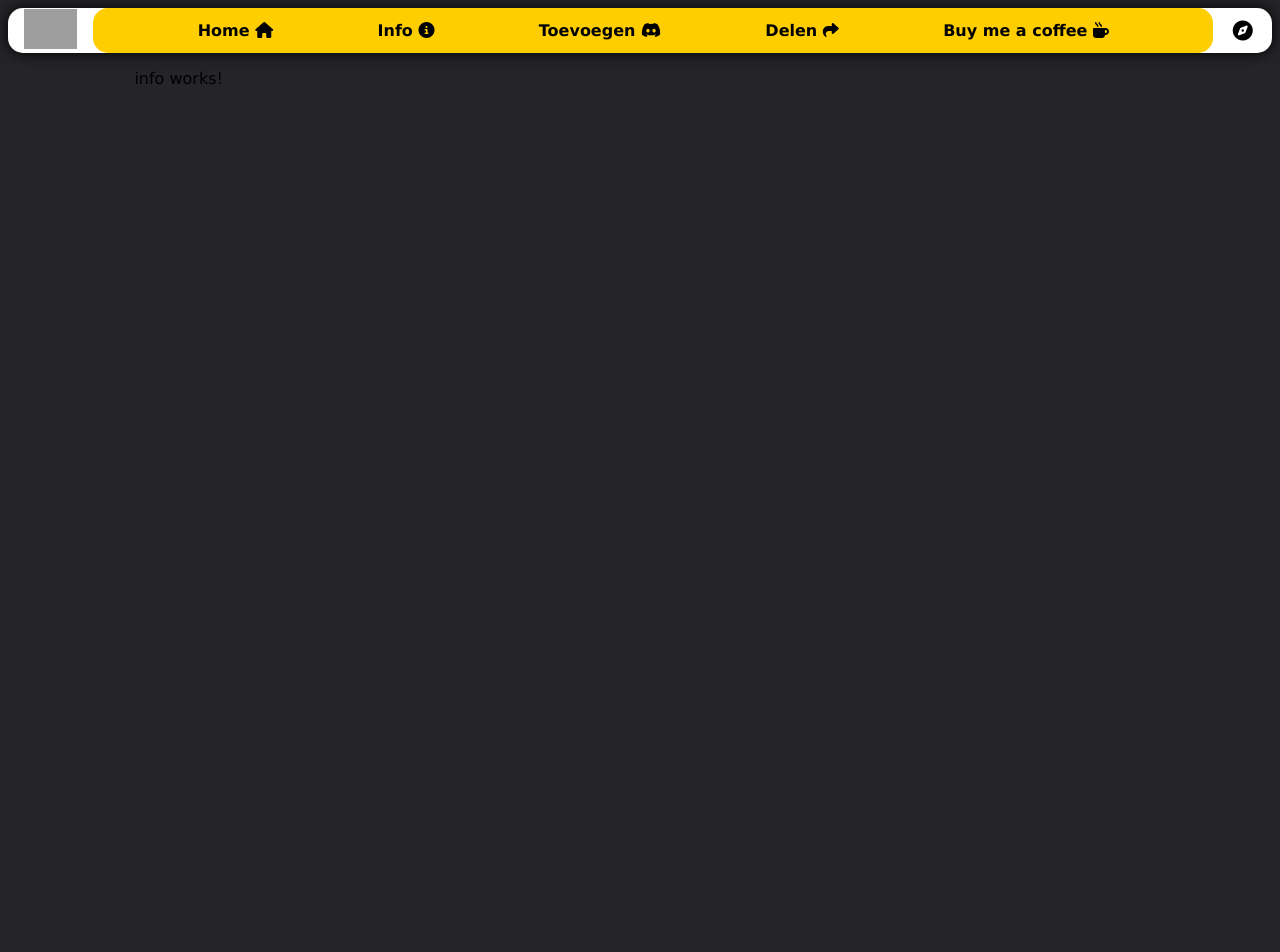
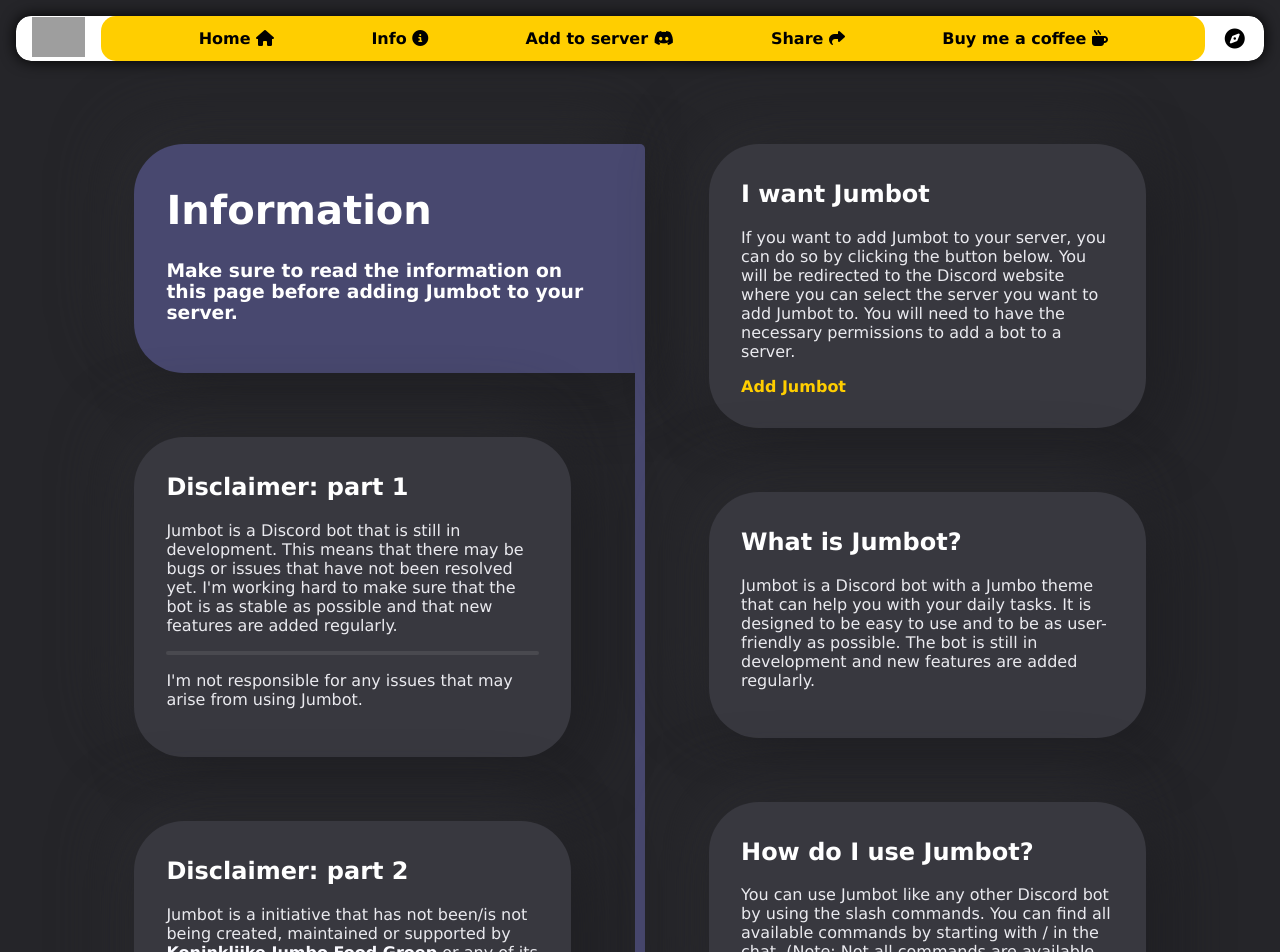
Before and after one commit to JordyDevrix/jumbot-site-src, an Angular app: page /info in a window 1280 px wide. Shown: the top 952 px of the page. Before the commit the page ends 800 px from the top, so only its background shows below. Built offline with nearby package versions, Linux system fonts and the light colour scheme; grey boxes are pictures that could not be loaded.

Commit message:
added information

```diff
--- a/src/app/app.component.html
+++ b/src/app/app.component.html
@@ -1,4 +1,6 @@
-<app-navigation></app-navigation>
-<div class="main-container">
-  <router-outlet></router-outlet>
+<div class="app">
+  <app-navigation></app-navigation>
+  <div class="main-container">
+    <router-outlet></router-outlet>
+  </div>
 </div>
--- a/src/app/app.component.scss
+++ b/src/app/app.component.scss
@@ -5,4 +5,16 @@
 .main-container {
   margin-right: 10%;
   margin-left: 10%;
+  margin-top: 9em;
 }
+
+app-navigation {
+  position: fixed;
+  overflow: hidden;
+  border-radius: 15px;
+  top: 1em;
+  left: 1em;
+  right: 1em;
+  box-shadow: 0 0 15px #000000;
+
+}
--- a/src/app/info/info.component.html
+++ b/src/app/info/info.component.html
@@ -1 +1,72 @@
-<p>info works!</p>
+<div class="main-box">
+  <div class="contain">
+    <div class="foryourinfo">
+      <h1>Information</h1>
+      <h3>
+        Make sure to read the information on this page before adding Jumbot to your server.
+      </h3>
+    </div>
+    <div class="info-left">
+      <h2>Disclaimer: part 1</h2>
+      <p>
+        Jumbot is a Discord bot that is still in development. This means that there may be bugs or issues that have not
+        been resolved yet. I'm working hard to make sure that the bot is as stable as possible and that new features are
+        added regularly.
+      </p>
+      <hr>
+      <p>
+        I'm not responsible for any issues that may arise from using Jumbot.
+      </p>
+    </div>
+    <div class="info-left">
+      <h2>Disclaimer: part 2</h2>
+      <p>Jumbot is a initiative that has not been/is not being created, maintained or supported by <a
+        href="https://nl.wikipedia.org/wiki/Jumbo_Supermarkten">Koninklijke Jumbo Food Groep</a> or any of its
+        affiliates. This is a fan project and is not meant to be used for any commercial purposes. If you have any
+        questions or concerns, please contact me at <a href="mailto:info@dvrx.one"> info&#64;dvrx.one</a>
+      </p>
+      <hr>
+      <p>
+        The information provided by Jumbot ("we," "us," or "our") on jumbot.dvrx.one (the "Site") is for general
+        informational purposes only. All information on the Site is provided in good faith, however we make no
+        representation or warranty of any kind, express or implied,
+        regarding the accuracy, adequacy, validity, reliability, availability, or completeness of any information on the
+        Site. UNDER NO CIRCUMSTANCE SHALL WE HAVE ANY LIABILITY TO YOU FOR ANY LOSS OR DAMAGE
+        OF ANY KIND INCURRED AS A RESULT OF THE USE OF THE SITE OR RELIANCE ON ANY INFORMATION
+        PROVIDED ON THE SITE. YOUR USE OF THE SITE AND YOUR
+        RELIANCE ON ANY INFORMATION ON THE SITE IS SOLELY AT YOUR OWN RISK.
+      </p>
+    </div>
+  </div>
+  <div class=" centerline">
+    <div></div>
+  </div>
+  <div class="contain">
+    <div class="info-right">
+      <h2>I want Jumbot</h2>
+      <p>
+        If you want to add Jumbot to your server, you can do so by clicking the button below. You will be redirected to
+        the
+        Discord website where you can select the server you want to add Jumbot to. You will need to have the necessary
+        permissions to add a bot to a server.
+      </p>
+      <a
+        href="https://discord.com/oauth2/authorize?client_id=1214671466780565575&permissions=8&scope=applications.commands%20bot"
+        class="add-button">Add Jumbot</a>
+    </div>
+    <div class="info-right">
+      <h2>What is Jumbot?</h2>
+      <p>Jumbot is a Discord bot with a Jumbo theme that can help you with your daily tasks. It is designed to be easy
+        to use
+        and to be as user-friendly as possible. The bot is still in development and new features are added regularly.
+      </p>
+    </div>
+    <div class="info-right">
+      <h2>How do I use Jumbot?</h2>
+      <p>
+        You can use Jumbot like any other Discord bot by using the slash commands. You can find all available
+        commands by starting with <code>/</code> in the chat. (Note: Not all commands are available in DM, some commands require a server to be used in.)
+      </p>
+    </div>
+  </div>
+</div>
--- a/src/app/info/info.component.scss
+++ b/src/app/info/info.component.scss
@@ -0,0 +1,78 @@
+.centerline {
+  text-align: center;
+}
+
+.centerline > div {
+  background-color: #48486F;
+  border-radius: 0 50px 50px 50px;
+  width: 100%;
+  height: 100%;
+}
+
+.main-box {
+  display: grid;
+  grid-template-columns: 49.5% 1% 49.5%;
+  margin-top: 2em;
+}
+
+.info-left {
+  border-radius: 50px;
+  background: #38383F;
+  box-shadow:  20px 20px 60px #1f1f23,
+  -20px -20px 60px #2b2b2f;
+  padding: 1em 2em 2em;
+  margin-bottom: 4em;
+  margin-right: 4em;
+}
+
+.info-right {
+  border-radius: 50px;
+  background: #38383F;
+  box-shadow:  20px 20px 60px #1f1f23,
+  -20px -20px 60px #2b2b2f;
+  padding: 1em 2em 2em;
+  margin-bottom: 4em;
+  margin-left: 4em;
+}
+
+.foryourinfo {
+  border-radius: 50px 0 0 50px;
+  background: #48486F;
+  box-shadow:  20px 20px 60px #1f1f23,
+  -20px -20px 60px #2b2b2f;
+  padding: 1em 2em 2em;
+  margin-bottom: 4em;
+}
+
+h1, h2, h3, h4, h5, h6 {
+  color: #FFFFFF;
+}
+
+p {
+  color: #EAEAEF;
+}
+
+a {
+  color: #FAFAFF;
+  text-decoration: none;
+  font-weight: bold;
+  cursor: pointer;
+}
+
+a:hover {
+  color: #FFCE00;
+}
+
+.add-button {
+  color: #FFCE00;
+}
+
+.info-left > hr {
+  border: 2px solid #49494F;
+  border-radius: 5px;
+}
+
+.info-right > hr {
+  border: 1px solid #67676F;
+  border-radius: 5px;
+}
--- a/src/app/navigation/navigation.component.html
+++ b/src/app/navigation/navigation.component.html
@@ -16,7 +16,7 @@
         <li>
           <a
             href="https://discord.com/oauth2/authorize?client_id=1214671466780565575&permissions=8&scope=applications.commands%20bot">
-            Toevoegen
+            Add to server
             <i class="fa-brands fa-discord"></i>
           </a>
         </li>
--- a/src/app/navigation/navigation.component.ts
+++ b/src/app/navigation/navigation.component.ts
@@ -16,7 +16,7 @@
 })
 export class NavigationComponent {
   urlClickedStyle: string = '#000000';
-  urlText: string = 'Delen';
+  urlText: string = 'Share';
   constructor() {}
 
   url: string = 'https://jumbot.dvrx.one/';
@@ -24,10 +24,10 @@
   public copyUrl(): void {
     navigator.clipboard.writeText(this.url).then(r => console.log('Copied URL to clipboard'));
     this.urlClickedStyle = '#4444DD';
-    this.urlText = 'Gekopieerd!';
+    this.urlText = 'Copied link!';
     setTimeout(() => {
       this.urlClickedStyle = '#000000';
-      this.urlText = 'Delen';
+      this.urlText = 'Share';
     } , 1000);
   }
 
```
